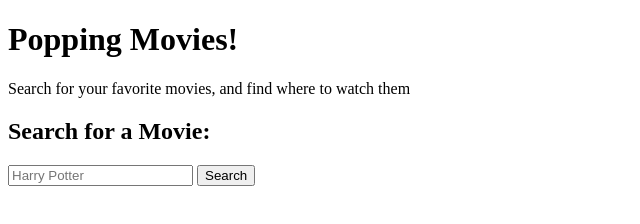
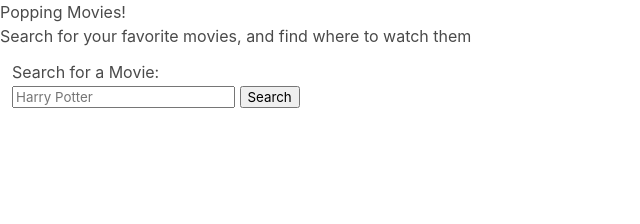
Before and after one commit to Akleynhans/Project1, a plain HTML site: page index.html in a window 1280 px wide. Shown: the whole page, without its empty margins (0-640 px from the left). Drawn offline with nearby package versions, Linux system fonts and the light colour scheme.

Commit message:
added bulma to hmtl

```diff
--- a/index.html
+++ b/index.html
@@ -5,6 +5,7 @@
     <meta charset="UTF-8">
     <meta name="viewport" content="width=device-width, initial-scale=1.0">
     <link rel="stylesheet" href="./assets/css/style.css" />
+    <link rel="stylesheet" href="https://cdn.jsdelivr.net/npm/bulma@0.9.4/css/bulma.min.css">
     <title>Popping Movies</title>
 </head>
 
```
